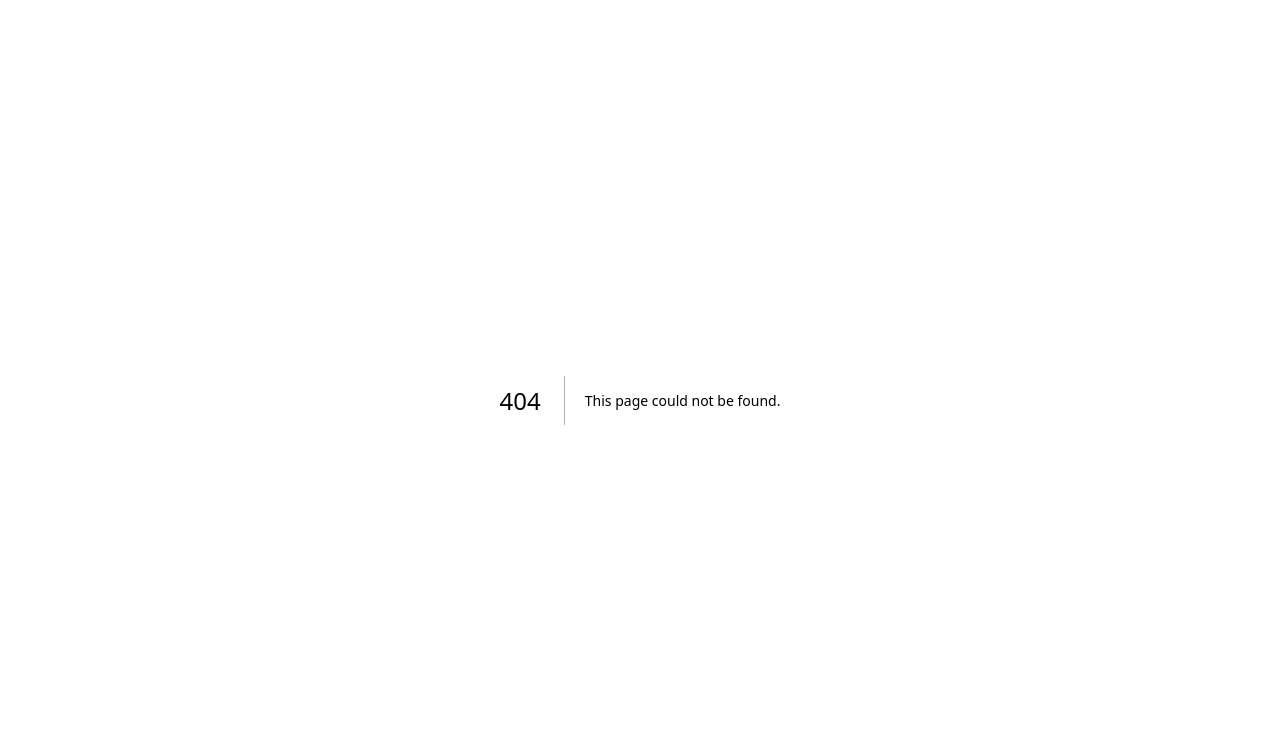
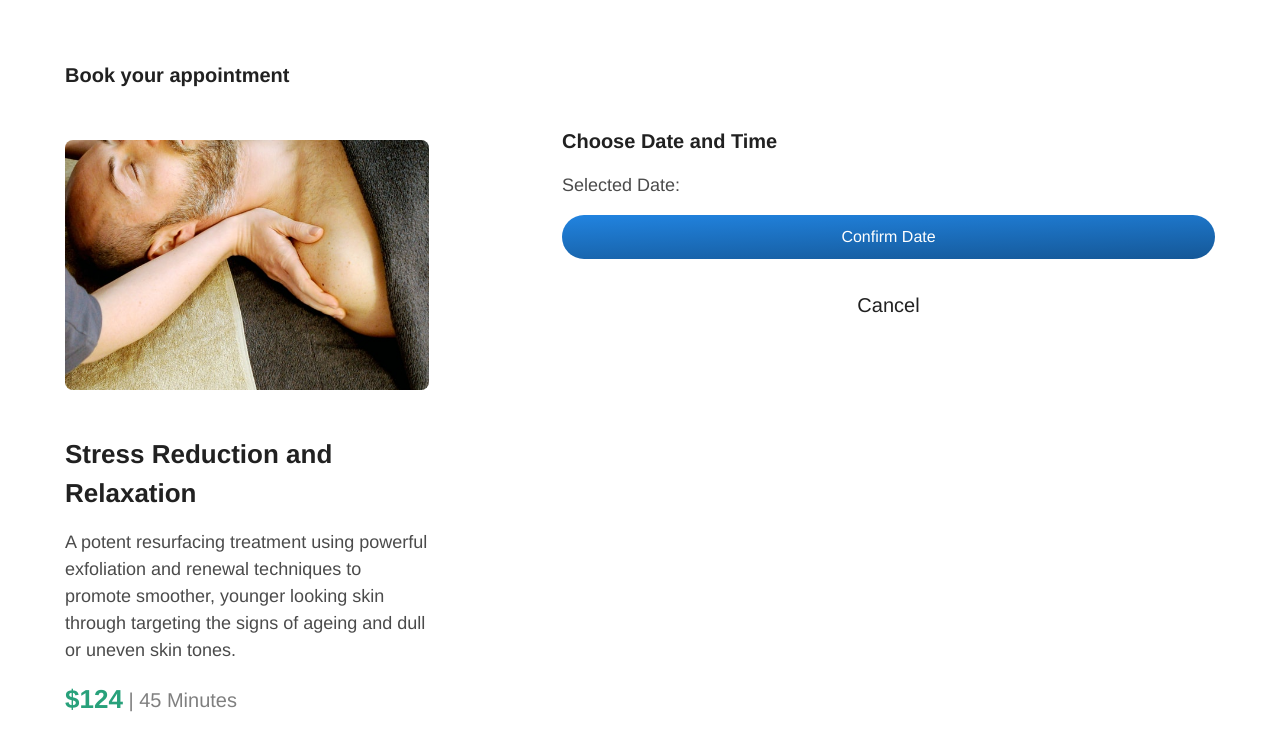
Before and after one commit to Asylcreek/chimzy-assignment, a Next.js app: page /appointment in a window 1280 px wide. Before the commit this address had no page. Shown: the top 748 px of the page. Built offline with nearby package versions, Linux system fonts and the light colour scheme.

Commit message:
feat: Start appointment page

```diff
--- /dev/null
+++ b/pages/appointment.tsx
@@ -0,0 +1,47 @@
+import Image from "next/image";
+
+import styles from "~/styles/appointment.module.scss";
+
+const AppointmentPage = () => {
+  return (
+    <section className={styles.section}>
+      <div className={styles.detailsContainer}>
+        <h1>Book your appointment</h1>
+
+        <div>
+          <div>
+            <Image src="/images/massage-1.jpeg" alt="" fill sizes="100%" />
+          </div>
+
+          <p>Stress Reduction and Relaxation</p>
+
+          <p>
+            A potent resurfacing treatment using powerful exfoliation and
+            renewal techniques to promote smoother, younger looking skin through
+            targeting the signs of ageing and dull or uneven skin tones.
+          </p>
+
+          <div>
+            <p>$124</p>
+
+            <p>&nbsp;| 45 Minutes</p>
+          </div>
+        </div>
+      </div>
+
+      <div className={styles.calendarContainer}>
+        <h2>Choose Date and Time</h2>
+
+        <p>Selected Date:</p>
+
+        <div></div>
+
+        <button type="button">Confirm date</button>
+
+        <button type="button">Cancel</button>
+      </div>
+    </section>
+  );
+};
+
+export default AppointmentPage;
--- a/pages/confirm.tsx
+++ b/pages/confirm.tsx
@@ -12,7 +12,7 @@ const ConfirmPage = () => {
           <p>Selected</p>
 
           <div>
-            <Image src="/images/bg-1.jpeg" alt="" fill sizes="100%" />
+            <Image src="/images/massage-1.jpeg" alt="" fill sizes="100%" />
           </div>
 
           <p>Stress Reduction and Relaxation</p>
--- /dev/null
+++ b/styles/appointment.module.scss
@@ -0,0 +1,104 @@
+.section {
+  composes: container from "./shop.module.scss";
+  --max-width: 71.875rem;
+
+  padding-top: 3.75rem;
+  display: flex;
+  align-items: flex-start;
+  justify-content: space-between;
+}
+
+.detailsContainer {
+  color: rgb(var(--color-white));
+
+  & > h1 {
+    font-size: 1.25rem;
+    font-weight: 900;
+    color: rgb(var(--color-site-m));
+  }
+
+  & > div {
+    margin-top: 3.125rem;
+    width: 22.75rem;
+    color: rgb(var(--color-site-m));
+
+    & > p:first-of-type {
+      font-size: 1.625rem;
+      font-weight: 900;
+      margin-bottom: 1rem;
+    }
+
+    & > div:first-of-type {
+      position: relative;
+      width: 22.75rem;
+      height: 15.625rem;
+      border-radius: 0.5rem;
+      overflow: hidden;
+      margin-bottom: 2.8125rem;
+
+      & > img {
+        object-fit: cover;
+      }
+    }
+
+    & > p:nth-of-type(2) {
+      font-size: 1.125rem;
+      line-height: 1.6875rem;
+      color: rgb(var(--color-site-s));
+    }
+
+    & > div:nth-of-type(2) {
+      margin: 1rem 0;
+      display: flex;
+      align-items: center;
+
+      & > p:first-of-type {
+        font-size: 1.625rem;
+        font-weight: 900;
+        color: rgb(var(--color-site-t));
+      }
+
+      & > p:last-of-type {
+        font-size: 1.25rem;
+        font-weight: 400;
+        color: rgba(var(--color-black), 0.5);
+      }
+    }
+  }
+}
+
+.calendarContainer {
+  width: 40.8125rem;
+  padding-top: 4.125rem;
+
+  & > h2 {
+    font-size: 1.25rem;
+    font-weight: 900;
+    margin-bottom: 1rem;
+    color: rgb(var(--color-site-m));
+  }
+
+  & > p {
+    font-size: 1.125rem;
+    font-weight: 500;
+    color: rgb(var(--color-site-s));
+    margin-bottom: 1rem;
+  }
+
+  & > button:first-of-type {
+    background: var(--gradient-a);
+    color: rgb(var(--color-white));
+    border-radius: 1.75rem;
+    padding: 0.625rem 1.5rem;
+    text-transform: capitalize;
+    width: 100%;
+  }
+
+  & > button:last-of-type {
+    display: block;
+    color: rgb(var(--color-site-m));
+    margin: 1.9375rem auto 0;
+    font-size: 1.25rem;
+    font-weight: 500;
+  }
+}
--- a/styles/vars.css
+++ b/styles/vars.css
@@ -19,6 +19,8 @@
   --color-site-p: 153, 153, 153;
   --color-site-q: 196, 196, 196;
   --color-site-r: 217, 217, 217;
+  --color-site-s: 75, 75, 75;
+  --color-site-t: 40, 161, 123;
 
   --color-white: 255, 255, 255;
   --color-black: 0, 0, 0;
```
Also changed, not shown: public/images/massage-1.jpeg (added).
